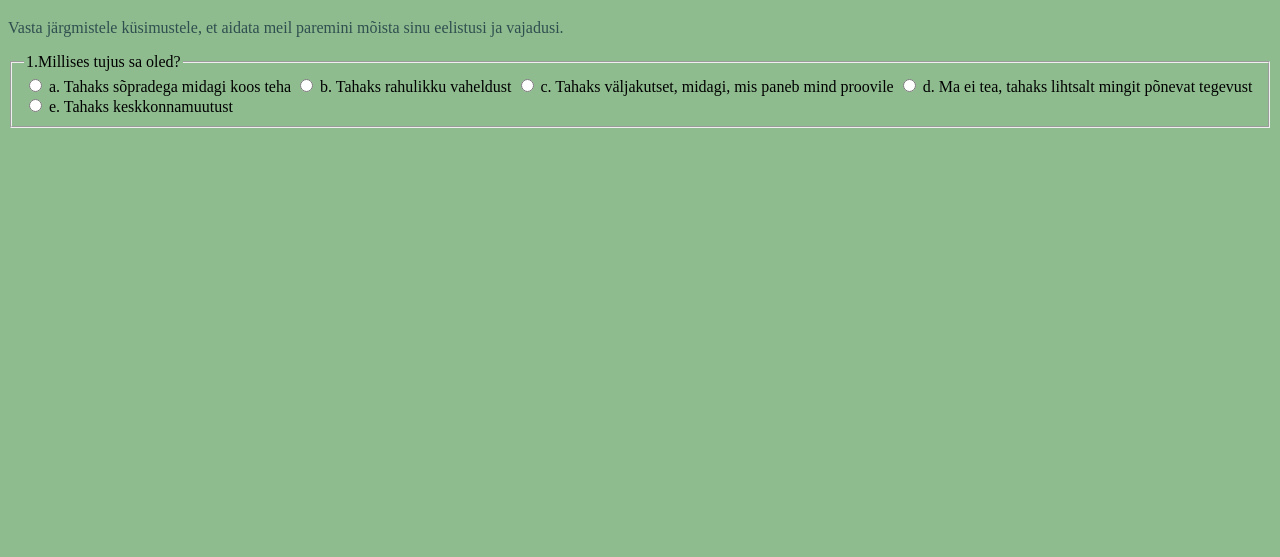
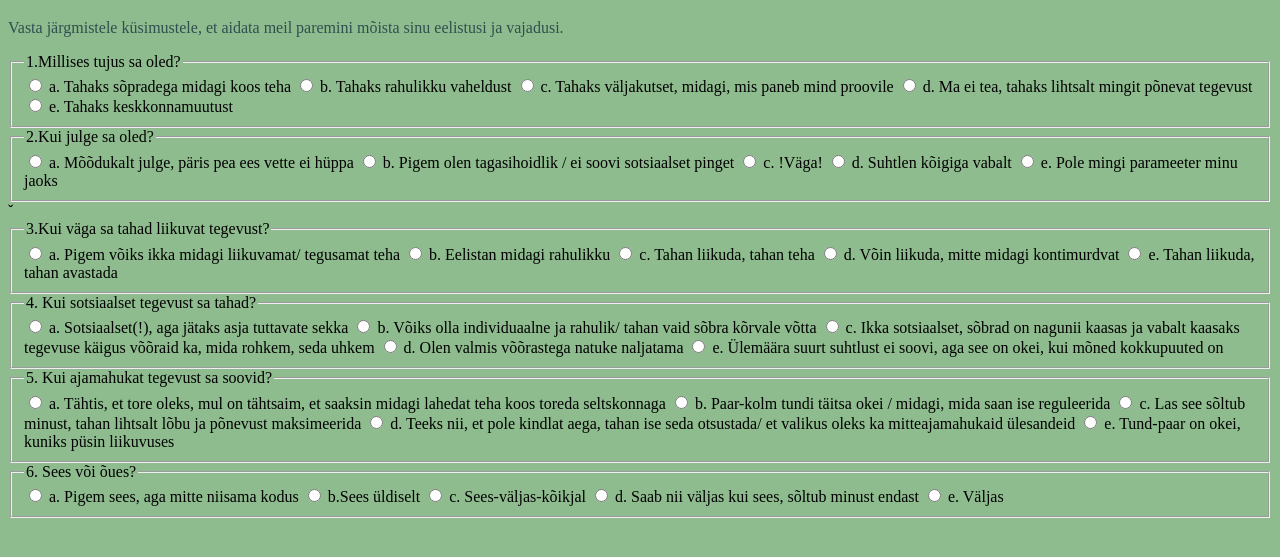
Before and after one commit to amadnaa/anuma, a plain HTML site: page quiz.html in a window 1280 px wide. Shown: the part 61-618 px from the top of the page. Drawn offline with Linux system fonts and the light colour scheme.

Commit message:
küsimused

```diff
--- a/quiz.html
+++ b/quiz.html
@@ -33,3 +33,117 @@
         e. Tahaks keskkonnamuutust
     </label>
 </fieldset>
+<fieldset>
+    <legend>2.Kui julge sa oled?</legend>
+    <label>
+        <input type="radio" name="julge" value="mõõdukalt julge">
+        a. Mõõdukalt julge, päris pea ees vette ei hüppa
+    </label>
+    <label>
+        <input type="radio" name="julge" value="pigem mitte julge">
+        b. Pigem olen tagasihoidlik / ei soovi sotsiaalset pinget
+    </label>
+    <label>
+        <input type="radio" name="julge" value="väga julge">
+        c. !Väga!
+    </label>
+    <label>
+        <input type="radio" name="julge" value="keskmiselt julge">
+        d. Suhtlen kõigiga vabalt
+    </label>
+    <label>
+        <input type="radio" name="julge" value="ükskõikne">
+        e. Pole mingi parameeter minu jaoks
+    </label>
+</fieldset>
+ˇ<fieldset>
+    <legend>3.Kui väga sa tahad liikuvat tegevust?</legend>
+    <label>
+        <input type="radio" name="pingutus" value="rohkem kui mõõdukalt">
+        a. Pigem võiks ikka midagi liikuvamat/ tegusamat teha
+    </label>
+    <label>
+        <input type="radio" name="pingutus" value="rahulik">
+        b. Eelistan midagi rahulikku
+    </label>
+    <label>
+        <input type="radio" name="pingutus" value="tegus">
+        c. Tahan liikuda, tahan teha
+    </label>
+    <label>
+        <input type="radio" name="pingutus" value="keskmiselt">
+        d. Võin liikuda, mitte midagi kontimurdvat
+    </label>
+    <label>
+        <input type="radio" name="pingutus" value="avastav">
+        e. Tahan liikuda, tahan avastada
+    </label>
+</fieldset>
+<fieldset>
+    <legend>4. Kui sotsiaalset tegevust sa tahad?</legend>
+    <label>
+        <input type="radio" name="pingutus" value="rohkem kui mõõdukalt">
+        a. Sotsiaalset(!), aga jätaks asja tuttavate sekka
+    </label>
+    <label>
+        <input type="radio" name="pingutus" value="rahulik">
+        b. Võiks olla individuaalne ja rahulik/ tahan vaid sõbra kõrvale võtta
+    </label>
+    <label>
+        <input type="radio" name="pingutus" value="tegus">
+        c. Ikka sotsiaalset, sõbrad on nagunii kaasas ja vabalt kaasaks tegevuse käigus võõraid ka, mida rohkem, seda uhkem
+    </label>
+    <label>
+        <input type="radio" name="pingutus" value="keskmiselt">
+        d. Olen valmis võõrastega natuke naljatama
+    </label>
+    <label>
+        <input type="radio" name="pingutus" value="avastav">
+        e. Ülemäära suurt suhtlust ei soovi, aga see on okei, kui mõned kokkupuuted on
+    </label>
+</fieldset>
+<fieldset>
+    <legend>5.  Kui ajamahukat tegevust sa soovid?</legend>
+    <label>
+        <input type="radio" name="pingutus" value="rohkem kui mõõdukalt">
+        a. Tähtis, et tore oleks, mul on tähtsaim, et saaksin midagi lahedat teha koos toreda seltskonnaga
+    </label>
+    <label>
+        <input type="radio" name="pingutus" value="rahulik">
+        b. Paar-kolm tundi täitsa okei / midagi, mida saan ise reguleerida
+    </label>
+    <label>
+        <input type="radio" name="pingutus" value="tegus">
+        c. Las see sõltub minust, tahan lihtsalt lõbu ja põnevust maksimeerida
+    </label>
+    <label>
+        <input type="radio" name="pingutus" value="keskmiselt">
+        d. Teeks nii, et pole kindlat aega, tahan ise seda otsustada/ et valikus oleks ka mitteajamahukaid ülesandeid
+    </label>
+    <label>
+        <input type="radio" name="pingutus" value="avastav">
+        e. Tund-paar on okei, kuniks püsin liikuvuses
+    </label>
+</fieldset>
+<fieldset>
+    <legend>6. Sees või õues? </legend>
+    <label>
+        <input type="radio" name="pingutus" value="rohkem kui mõõdukalt">
+        a. Pigem sees, aga mitte niisama kodus
+    </label>
+    <label>
+        <input type="radio" name="pingutus" value="rahulik">
+        b.Sees üldiselt
+    </label>
+    <label>
+        <input type="radio" name="pingutus" value="tegus">
+        c. Sees-väljas-kõikjal
+    </label>
+    <label>
+        <input type="radio" name="pingutus" value="keskmiselt">
+        d. Saab nii väljas kui sees, sõltub minust endast
+    </label>
+    <label>
+        <input type="radio" name="pingutus" value="avastav">
+        e. Väljas
+    </label>
```
